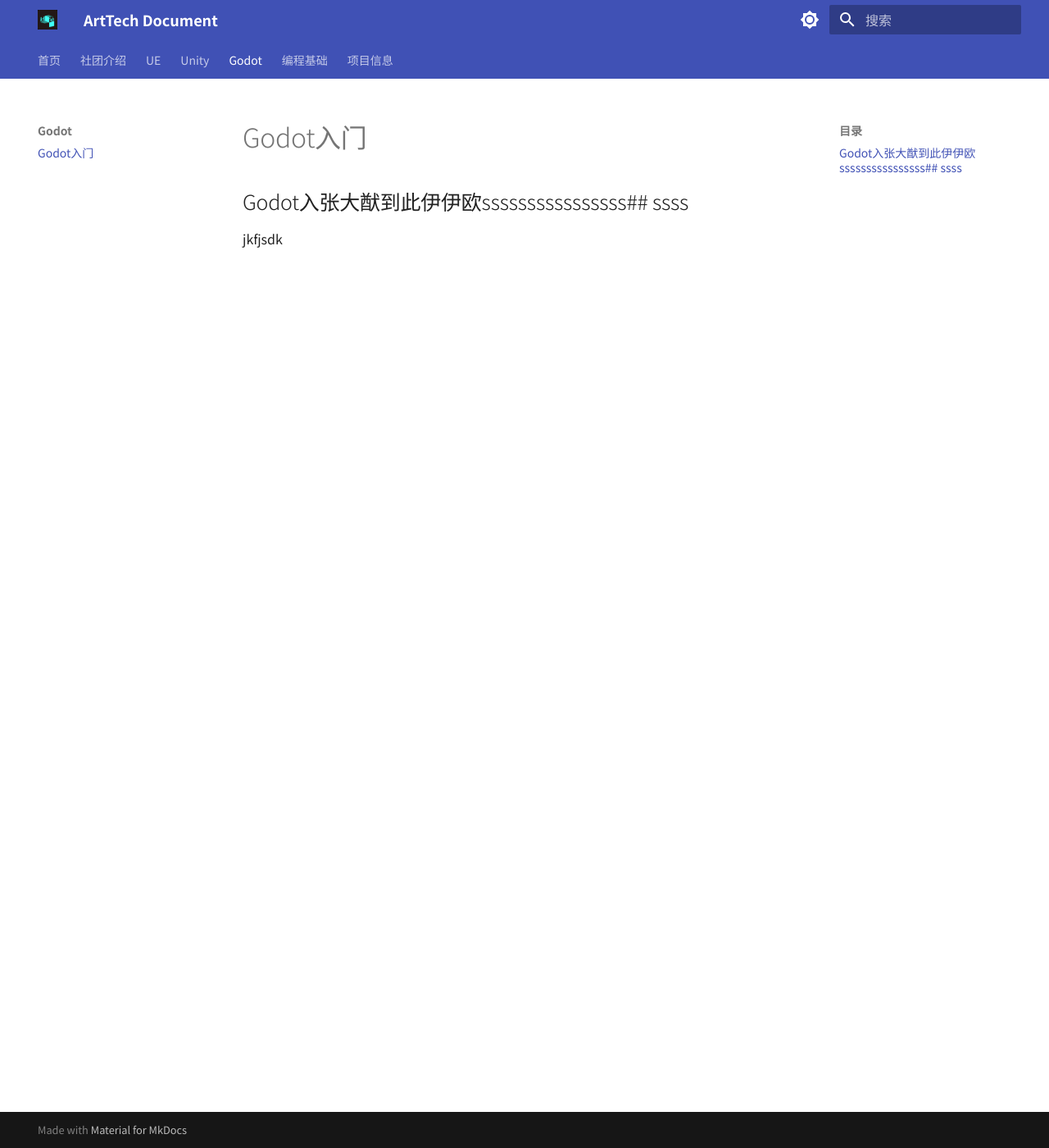
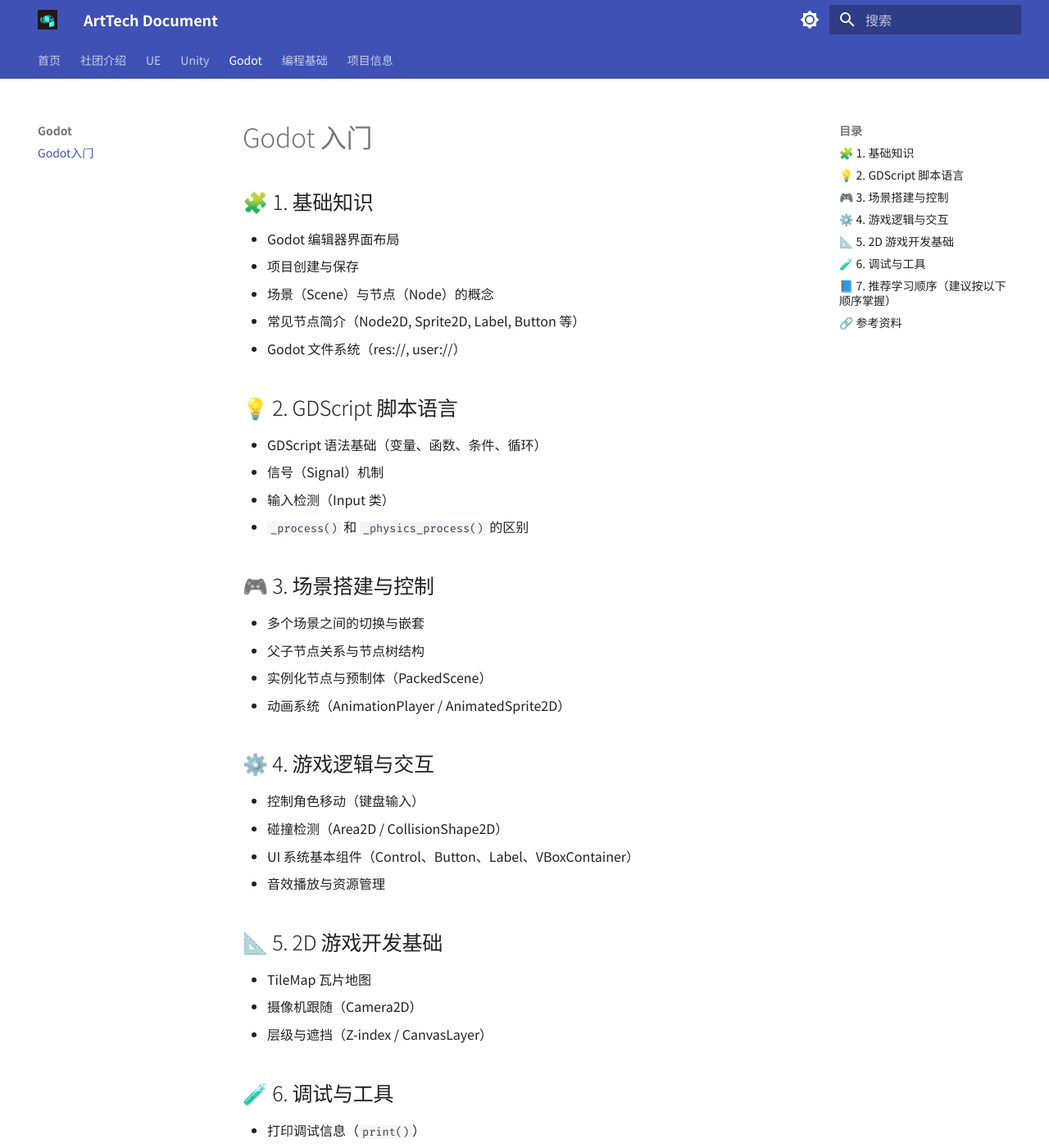
Before and after one commit to zhou914485/ArtTech-Document, an MkDocs documentation site: the page built from docs/Godot/test.md, in a window 1280 px wide and 1400 px high. Shown: the whole window at 82% size. Built offline with MkDocs 1.6.1 and Material for MkDocs 9.7.7, drawn with Linux system fonts in a browser that asks for light colours; some of the changed text lies outside the part shown.

Commit message:
添加godot入门教程

```diff
--- a/docs/Godot/test.md
+++ b/docs/Godot/test.md
@@ -1,2 +1,59 @@
-## Godot入张大猷到此伊伊欧ssssssssssssssss## ssss
-jkfjsdk
+# Godot 入门
+
+## 🧩 1. 基础知识
+
+- Godot 编辑器界面布局
+- 项目创建与保存
+- 场景（Scene）与节点（Node）的概念
+- 常见节点简介（Node2D, Sprite2D, Label, Button 等）
+- Godot 文件系统（res://, user://）
+
+## 💡 2. GDScript 脚本语言
+
+- GDScript 语法基础（变量、函数、条件、循环）
+- 信号（Signal）机制
+- 输入检测（Input 类）
+- `_process()` 和 `_physics_process()` 的区别
+
+## 🎮 3. 场景搭建与控制
+
+- 多个场景之间的切换与嵌套
+- 父子节点关系与节点树结构
+- 实例化节点与预制体（PackedScene）
+- 动画系统（AnimationPlayer / AnimatedSprite2D）
+
+## ⚙️ 4. 游戏逻辑与交互
+
+- 控制角色移动（键盘输入）
+- 碰撞检测（Area2D / CollisionShape2D）
+- UI 系统基本组件（Control、Button、Label、VBoxContainer）
+- 音效播放与资源管理
+
+## 📐 5. 2D 游戏开发基础
+
+- TileMap 瓦片地图
+- 摄像机跟随（Camera2D）
+- 层级与遮挡（Z-index / CanvasLayer）
+
+## 🧪 6. 调试与工具
+
+- 打印调试信息（`print()`）
+- 断点调试（Debugger）
+- 导出项目（HTML5、Windows、Android 等平台）
+
+## 📘 7. 推荐学习顺序（建议按以下顺序掌握）
+
+1. 节点系统 → 场景系统 → 编辑器操作
+2. 脚本语法 → 脚本控制节点 → 信号机制
+3. 输入检测 → 碰撞检测 → 简单交互
+4. UI 搭建 → 动画与音效
+5. 完整项目打包导出
+
+---
+
+## 🔗 参考资料
+
+- [Godot 官方文档](https://docs.godotengine.org/)
+- [Godot 中文站](https://godotengine.cn/)
+- [Godot Q&A 社区](https://ask.godotengine.org/)
+- B站 / YouTube 上的 Godot 教程视频
```
Also changed, not shown: site/search/search_index.json.
